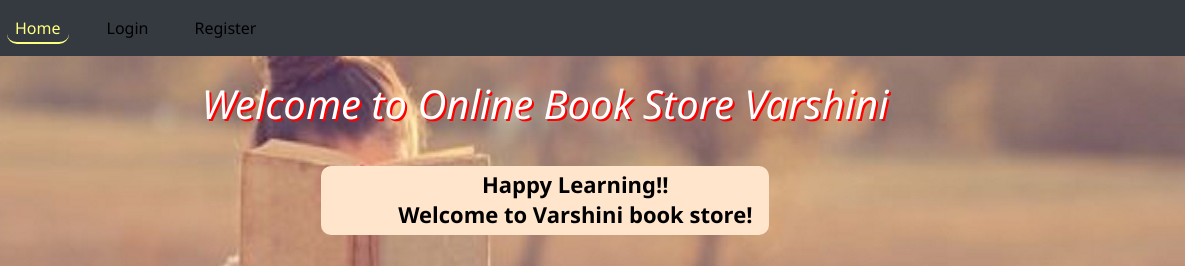
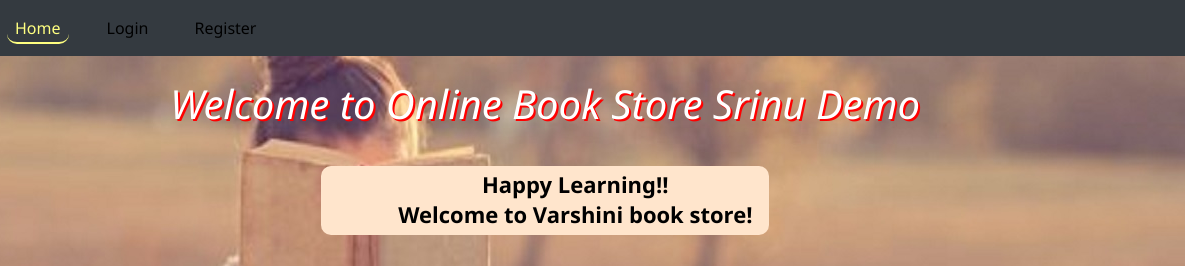
Before and after one commit to parasa7358/DevOpsDemo, a plain HTML site: page onlinebookstore/WebContent/index.html in a window 1280 px wide. Shown: the top 266 px of the page, 95-1280 px from the left. Drawn offline with nearby package versions, Linux system fonts and the light colour scheme.

Commit message:
2nd commit

```diff
--- a/onlinebookstore/WebContent/index.html
+++ b/onlinebookstore/WebContent/index.html
@@ -35,7 +35,7 @@
 			</nav>
 	</header>
 	<br>
-	<div id="topmid"><h1>Welcome to Online Book Store Varshini</h1></div>
+	<div id="topmid"><h1>Welcome to Online Book Store Srinu Demo</h1></div>
 	<button name="button" value="OK" type="button" onclick="hello()">Click Here</button>
 	<br>
 	<table class="tab">
```
